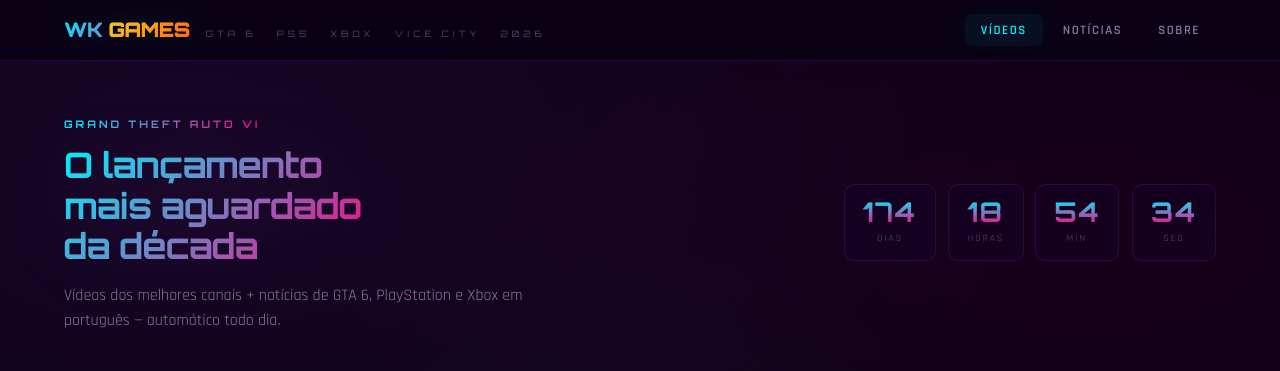
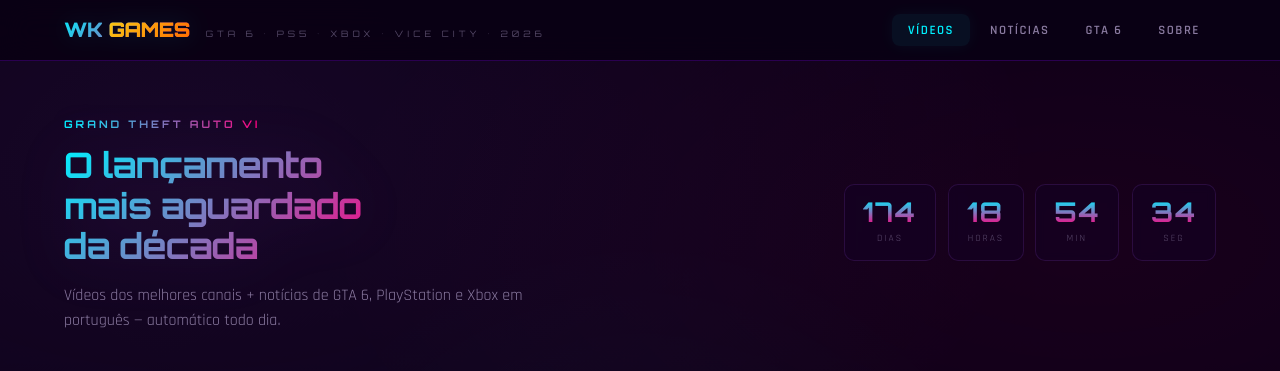
Before and after one commit to tronnumidia/gta6-news-mvp, a plain HTML site: page index.html in a window 1280 px wide. Shown: the top 371 px of the page. Drawn offline with Linux system fonts and the light colour scheme.

Commit message:
Adiciona aba GTA 6 com link Rockstar BR

```diff
--- a/index.html
+++ b/index.html
@@ -25,6 +25,7 @@
             <nav class="main-nav">
                 <a href="#videos" class="active">Vídeos</a>
                 <a href="#noticias">Notícias</a>
+                <a href="https://www.rockstargames.com/br/" target="_blank" rel="noopener noreferrer">GTA 6</a>
                 <a href="#sobre">Sobre</a>
             </nav>
         </div>
```
